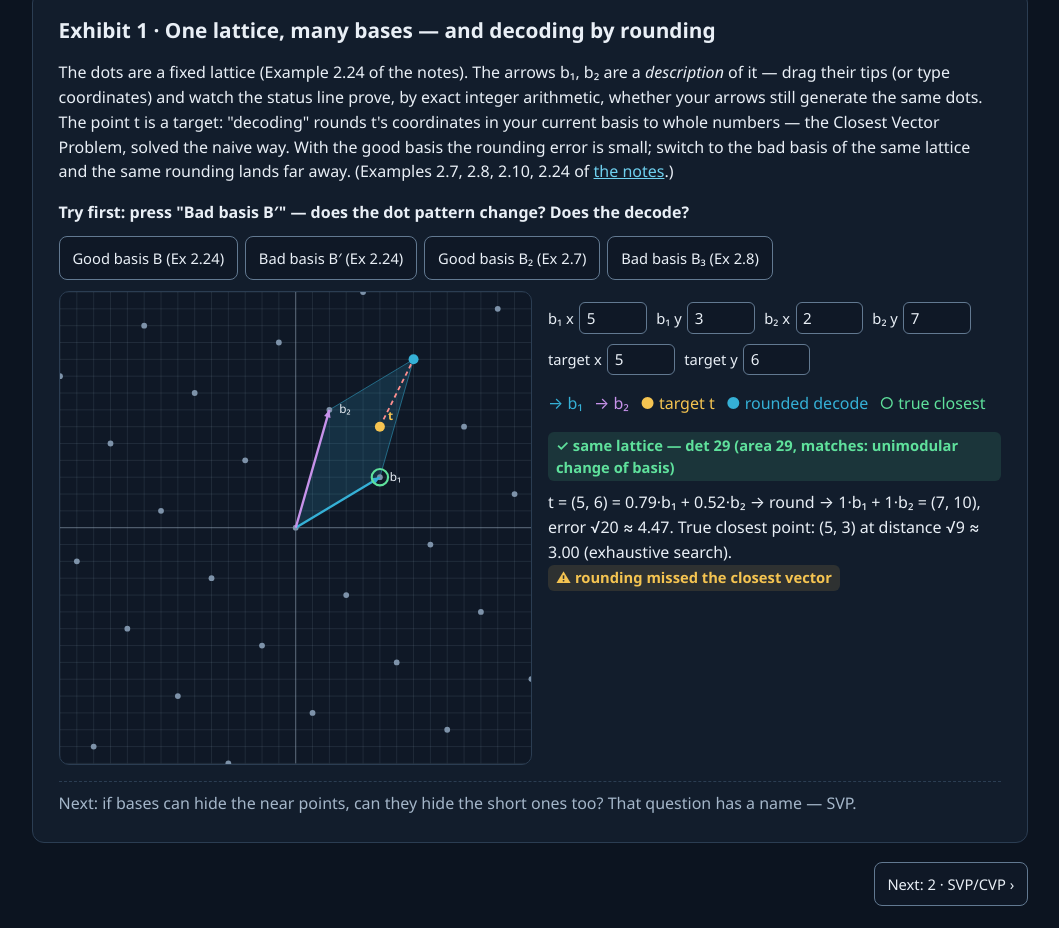
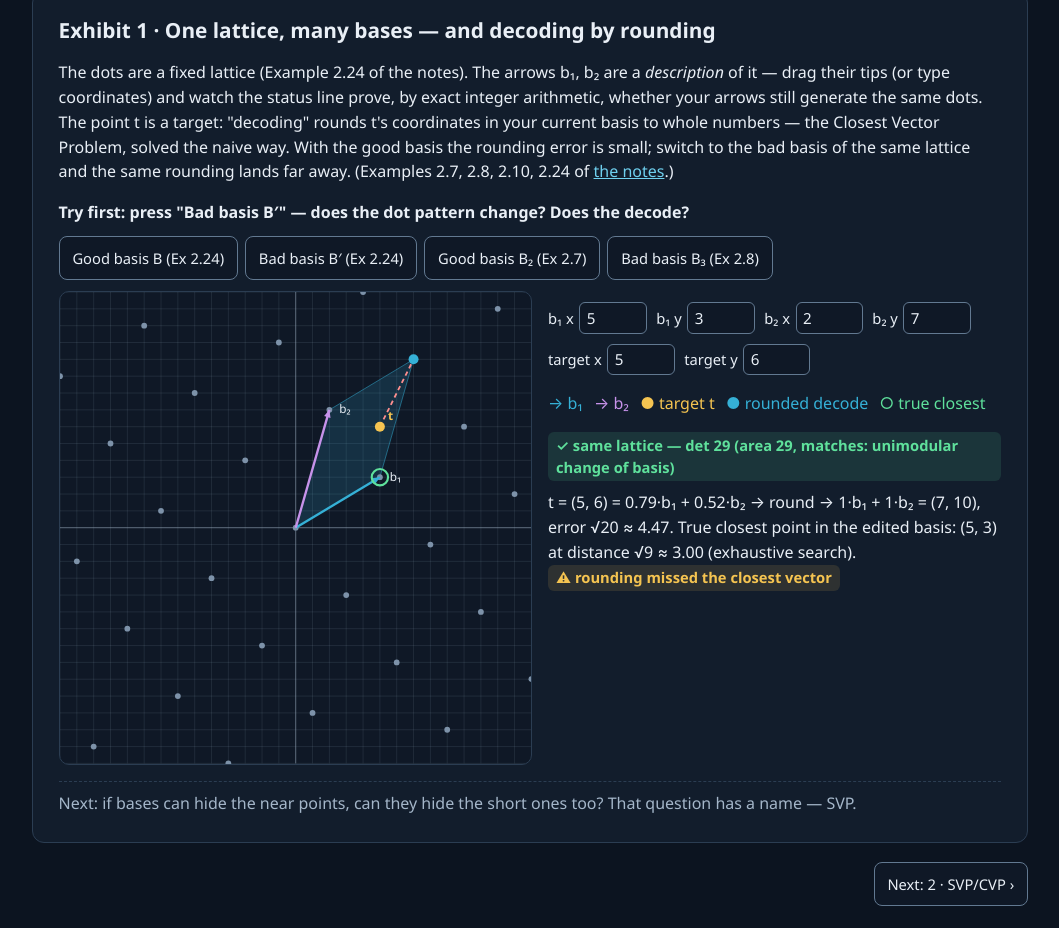
Before and after one commit to systemslibrarian/crypto-lab-lattice-gentle, a website built with Vite: page index.html in a window 1280 px wide. Shown: the part 1168-2096 px from the top of the page, without its empty margins (110-1169 px from the left). Built offline with nearby package versions, Linux system fonts and the light colour scheme.

Commit message:
Grade closest-vector rounding against the learner’s edited lattice

```diff
--- a/index.html
+++ b/index.html
@@ -169,7 +169,7 @@
         <aside class="cl-hero-why" aria-label="Why it matters">
           <span class="cl-hero-why-label">WHY IT MATTERS</span>
           <p class="cl-hero-why-text">
-            ML-KEM already encrypts TLS traffic against harvest-now-decrypt-later quantum attacks, and the designs
+            ML-KEM can help a TLS handshake establish a shared secret. Symmetric encryption protects the traffic. The designs
             Signal (PQXDH) and Apple (iMessage PQ3) published use its pre-standard ancestor Kyber; ML-DSA is the
             lattice signature chosen to replace RSA and ECDSA signing. The hardness both
             lean on traces back to one geometric gap — a bad basis hides the short vectors a good basis reveals. See
--- a/src/lattice/svp.ts
+++ b/src/lattice/svp.ts
@@ -5,13 +5,12 @@
  * shortest vector" from a formula — it exhaustively proves it over a
  * coefficient window large enough for the lattices on screen.
  */
-import { add, scale, normSq, sub, type Basis2, type Vec2 } from './vec2'
+import { add, babaiRound, coordsOf, det, scale, normSq, sub, type Basis2, type Vec2 } from './vec2'
 
 /**
  * A shortest nonzero vector of L(B), by exhaustive search over integer
  * coefficients in [-R, R]. Correct whenever a shortest vector has both
- * coefficients within R — guaranteed here by searching a window that grows
- * until the best-found length stops improving against the Minkowski bound.
+ * coefficients within R. The fixed presets use a separately checked window.
  */
 export function shortestVector(B: Basis2, R = 30): { v: Vec2; coeffs: Vec2; normSq: number } {
   let best: { v: Vec2; coeffs: Vec2; normSq: number } | null = null
@@ -28,10 +27,38 @@ export function shortestVector(B: Basis2, R = 30): { v: Vec2; coeffs: Vec2; norm
 }
 
 /** The closest lattice vector to target t, by exhaustive search around t. */
-export function closestVector(B: Basis2, t: Vec2, R = 30): { v: Vec2; coeffs: Vec2; distSq: number } {
+export function closestVector(B: Basis2, t: Vec2, R?: number): { v: Vec2; coeffs: Vec2; distSq: number } {
+  if (R === undefined && det(B) !== 0) {
+    const rounded = babaiRound(B, t)
+    const best = { v: rounded.point, coeffs: rounded.coeffs, distSq: normSq(sub(t, rounded.point)) }
+    if (normSq(t) < best.distSq) {
+      best.v = [0, 0]
+      best.coeffs = [0, 0]
+      best.distSq = normSq(t)
+    }
+    // The current candidate bounds the radius. Check integer points in that square,
+    // so even an extremely skewed basis needs no arbitrary bound on its coefficients.
+    const radius = Math.sqrt(best.distSq)
+    for (let x = Math.ceil(t[0] - radius); x <= Math.floor(t[0] + radius); x++) {
+      for (let y = Math.ceil(t[1] - radius); y <= Math.floor(t[1] + radius); y++) {
+        const v: Vec2 = [x, y]
+        const distSq = normSq(sub(t, v))
+        if (distSq >= best.distSq) continue
+        const { num1, num2, den } = coordsOf(B, v)
+        if (num1 % den === 0 && num2 % den === 0) {
+          best.v = v
+          best.coeffs = [num1 / den, num2 / den]
+          best.distSq = distSq
+        }
+      }
+    }
+    return best
+  }
+  // Preserve bounded-search behavior for explicit windows and rank-deficient inputs.
+  const limit = R ?? 30
   let best: { v: Vec2; coeffs: Vec2; distSq: number } | null = null
-  for (let a = -R; a <= R; a++) {
-    for (let c = -R; c <= R; c++) {
+  for (let a = -limit; a <= limit; a++) {
+    for (let c = -limit; c <= limit; c++) {
       const v = add(scale(B[0], a), scale(B[1], c))
       const d = normSq(sub(t, v))
       if (best === null || d < best.distSq) best = { v, coeffs: [a, c], distSq: d }
--- a/src/ui/exhibitLattice.ts
+++ b/src/ui/exhibitLattice.ts
@@ -142,7 +142,9 @@ export function mountExhibitLattice(root: HTMLElement): void {
     if (degenerate) {
       scene = { lattice, basis, parallelogram: false }
       statusFrag = [
-        badge('bad', 'degenerate: b₁ and b₂ are parallel (det = 0) — they only generate a line, not a lattice'),
+        badge('bad', basis.every(v => v[0] === 0 && v[1] === 0)
+          ? 'degenerate: both vectors are zero and generate only the origin (rank 0)'
+          : 'degenerate: the vectors generate a rank-1 lattice on a line (det = 0)'),
       ]
     } else {
       scene = { lattice, basis, parallelogram: true, overlayBasisLattice: !same }
@@ -161,7 +163,7 @@ export function mountExhibitLattice(root: HTMLElement): void {
     // CVP by rounding, against whatever basis is on screen
     if (!degenerate) {
       const r = babaiRound(basis, t)
-      const truth = closestVector(lattice, t)
+      const truth = closestVector(basis, t)
       const errSq = normSq(sub(t, r.point))
       const [c1, c2] = r.realCoords
       const roundedHitsTruth = errSq === truth.distSq
@@ -173,7 +175,7 @@ export function mountExhibitLattice(root: HTMLElement): void {
         h(
           'span',
           {},
-          `t = (${t[0]}, ${t[1]}) = ${c1.toFixed(2)}·b₁ + ${c2.toFixed(2)}·b₂ → round → ${r.coeffs[0]}·b₁ + ${r.coeffs[1]}·b₂ = (${r.point[0]}, ${r.point[1]}), error √${errSq} ≈ ${Math.sqrt(errSq).toFixed(2)}. True closest point: (${truth.v[0]}, ${truth.v[1]}) at distance √${truth.distSq} ≈ ${Math.sqrt(truth.distSq).toFixed(2)} (exhaustive search). `,
+          `t = (${t[0]}, ${t[1]}) = ${c1.toFixed(2)}·b₁ + ${c2.toFixed(2)}·b₂ → round → ${r.coeffs[0]}·b₁ + ${r.coeffs[1]}·b₂ = (${r.point[0]}, ${r.point[1]}), error √${errSq} ≈ ${Math.sqrt(errSq).toFixed(2)}. True closest point in the edited basis: (${truth.v[0]}, ${truth.v[1]}) at distance √${truth.distSq} ≈ ${Math.sqrt(truth.distSq).toFixed(2)} (exhaustive search). `,
         ),
         roundedHitsTruth
           ? badge('ok', 'rounding found a closest vector')
```
Also changed, not shown: e2e/keyboard.spec.ts (+15 -0 lines), src/lattice/lattice.test.ts (+15 -0 lines).
